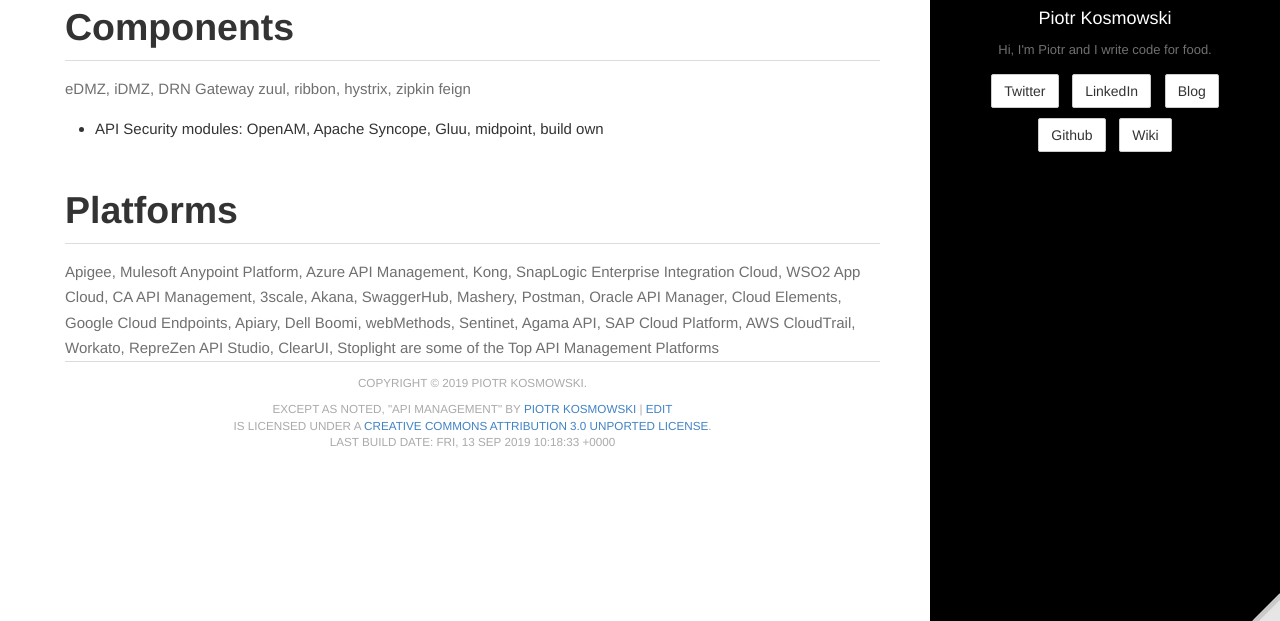
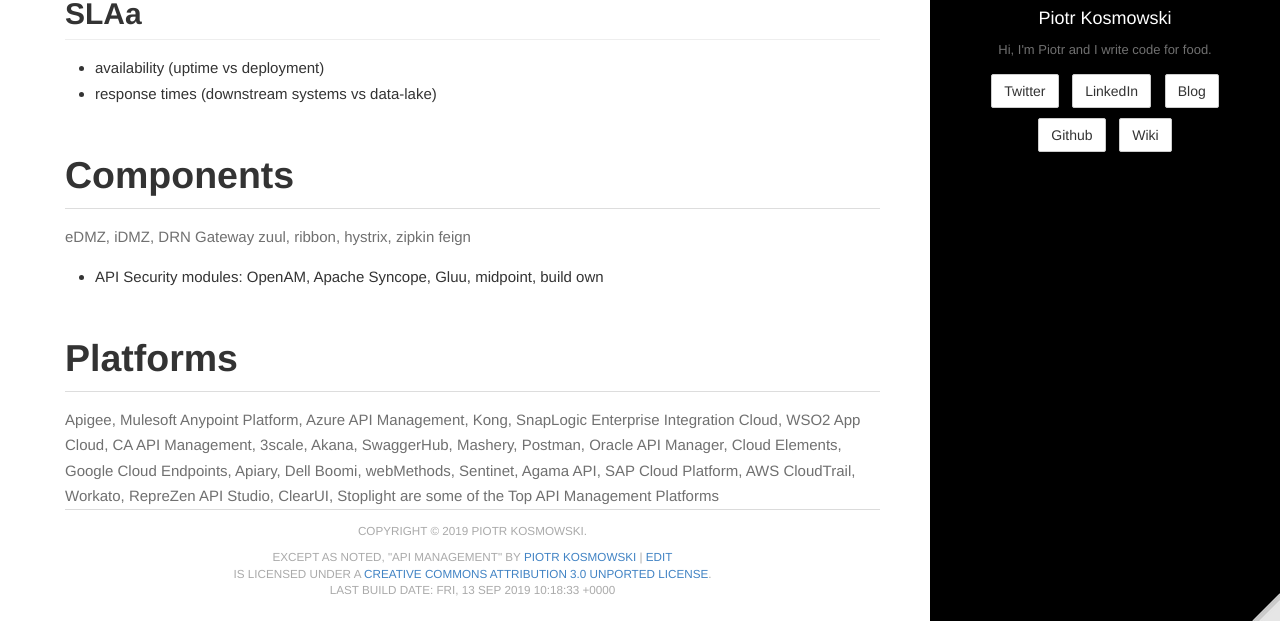
Before and after one commit to kospiotr/kospiotr.github.io, a Jekyll site: the page built from wiki/api-management.md, in a window 1280 px wide and 900 px high, scrolled down 901 px, cut to the strip 279-900 px from the top of the window. Built offline with Jekyll 4.4.1, drawn with Linux system fonts in a browser that asks for light colours.

Commit message:
Update api-management.md

```diff
--- a/wiki/api-management.md
+++ b/wiki/api-management.md
@@ -28,7 +28,11 @@
 ## Testing
 * Testing before publishing to production
 * Notification: for subscribers about SLAs, approvals, deprecated APIs
+
 ## Portals
+## SLAa
+* availability (uptime vs deployment)
+* response times (downstream systems vs data-lake)
 
 # Components
 eDMZ, iDMZ, DRN Gateway
```
